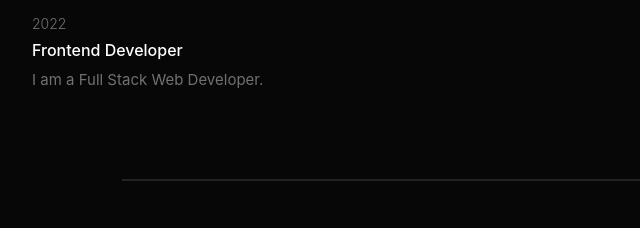
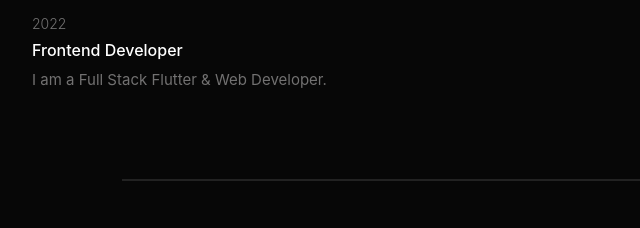
Before and after one commit to prottoy5/cv, a plain HTML site: page index.html in a window 1280 px wide. Shown: the part 1351-1579 px from the top of the page, 158-798 px from the left. Drawn offline with nearby package versions, Linux system fonts and the light colour scheme; files whose address does not match are found by name.

Commit message:
Update index.html

```diff
--- a/index.html
+++ b/index.html
@@ -82,7 +82,7 @@
           <p class="item_preTitle">2022</p>
           <h4 class="item_title">Frontend Developer</h4>
           <p class="description">
-            I am a Full Stack Web Developer.
+            I am a Full Stack Flutter & Web Developer.
           </p>
         </div>
       </div>
```
